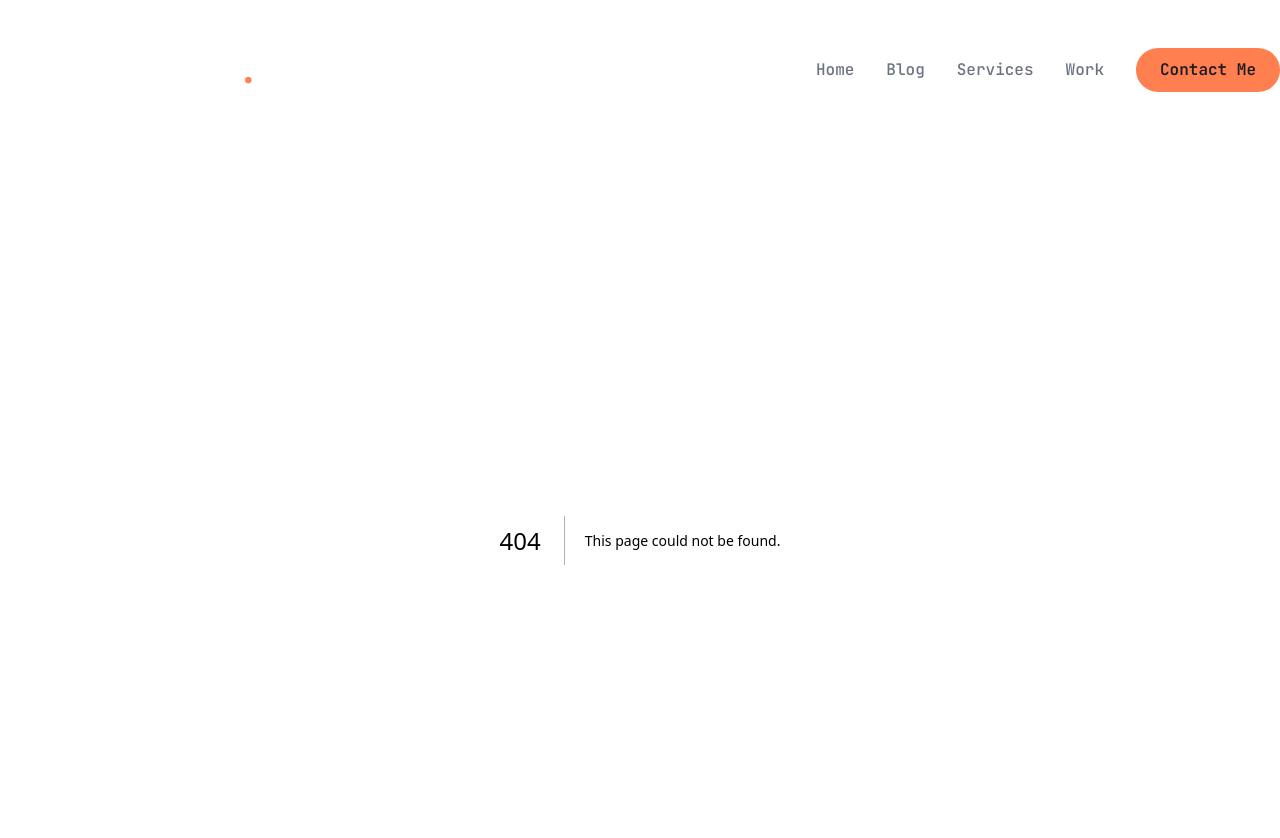
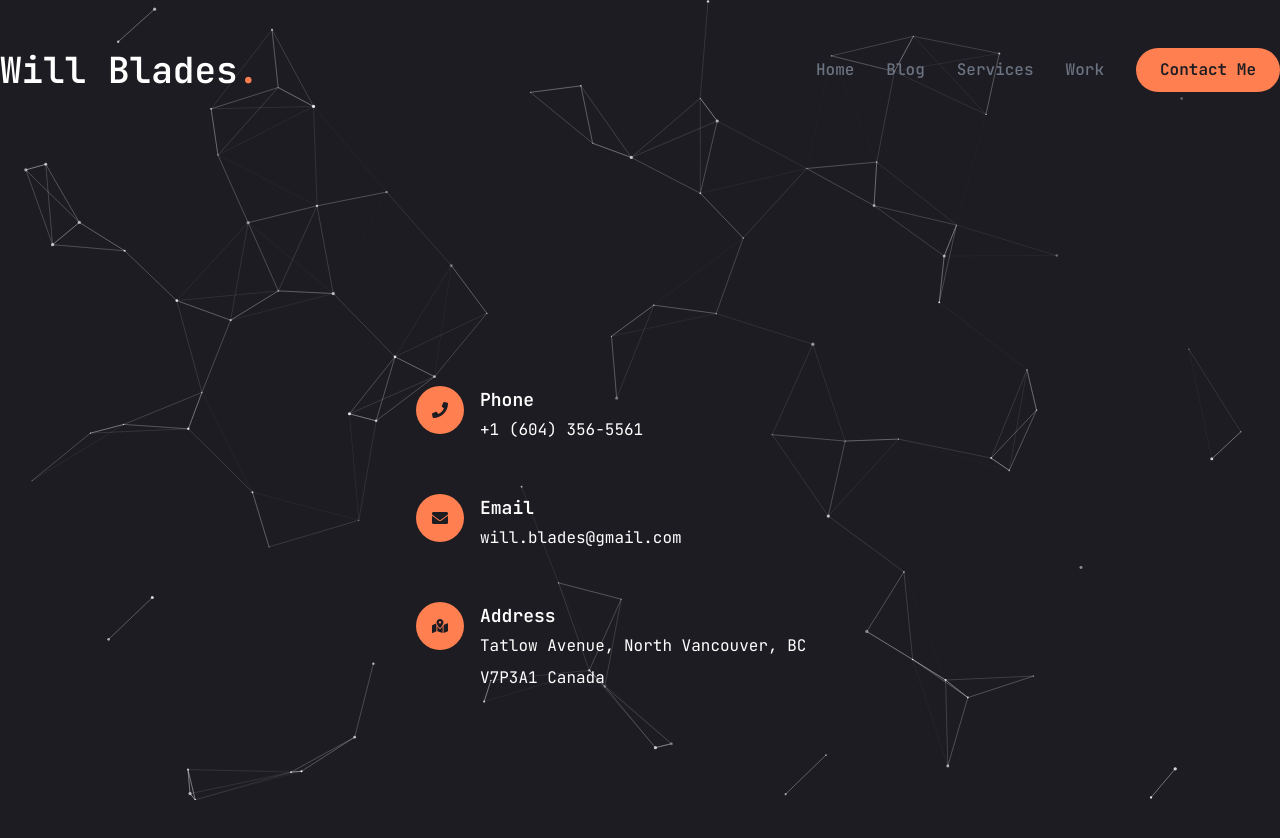
Before and after one commit to willblades/will-portfolio, a Next.js app: page /will-portfolio/contact in a window 1280 px wide. Before the commit this address had no page. Shown: the top 838 px of the page. Built offline with nearby package versions, Linux system fonts and the light colour scheme.

Commit message:
added contact info

```diff
--- /dev/null
+++ b/src/app/contact/page.tsx
@@ -0,0 +1,55 @@
+"use client";
+
+import { FaPhone, FaEnvelope, FaMapMarkedAlt } from "react-icons/fa";
+import { motion } from "framer-motion";
+import Link from "next/link";
+
+const info = [
+  {
+    icon: <FaPhone />,
+    title: "Phone",
+    value: "+1 (604) 356-5561",
+  },
+  {
+    icon: <FaEnvelope />,
+    title: "Email",
+    value: "will.blades@gmail.com",
+  },
+  {
+    icon: <FaMapMarkedAlt />,
+    title: "Address",
+    value: "Tatlow Avenue, North Vancouver, BC V7P3A1 Canada",
+  },
+];
+
+const Contact = () => {
+  return (
+    <motion.section
+      initial={{ opacity: 0 }}
+      animate={{ opacity: 1 }}
+      exit={{ opacity: 0 }}
+      transition={{ delay: 0.2, duration: 0.7, ease: "easeIn" }}
+      className="flex items-center justify-center h-screen"
+    >
+      <div className="container mx-auto">
+        <ul className="flex flex-col items-center space-y-12">
+          {info.map((item, index) => (
+            <li key={index} className="w-full max-w-md">
+              <div className="grid grid-cols-[3rem,1fr] gap-4">
+                <div className="flex items-center justify-center w-12 h-12 bg-accent text-primary rounded-full">
+                  {item.icon}
+                </div>
+                <div className="text-left">
+                  <h3 className="text-lg font-semibold">{item.title}</h3>
+                  <p>{item.value}</p>
+                </div>
+              </div>
+            </li>
+          ))}
+        </ul>
+      </div>
+    </motion.section>
+  );
+};
+
+export default Contact;
```
